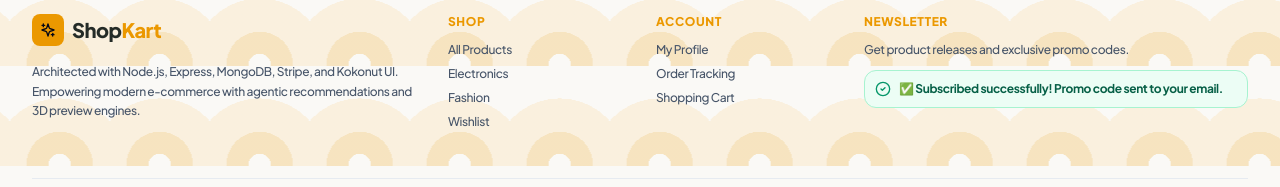
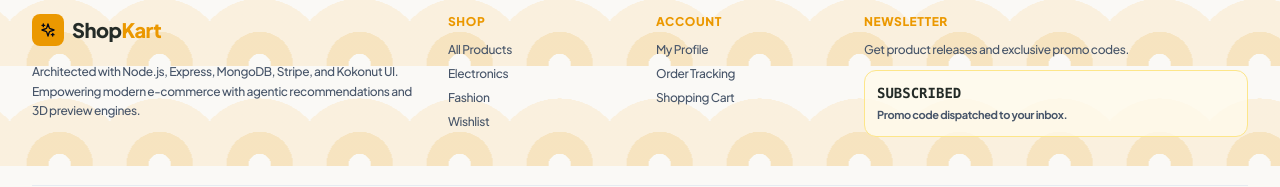
Before and after one commit to Aryanuser07/ShopKart, a React (Vite) app in the folder client/: page / in a window 1280 px wide. Both pictures are taken after typing "name@example.com" into the empty fields and a click on the button "Join". Shown: the part 2725-2912 px from the top of the page. Built offline with nearby package versions, Linux system fonts and the light colour scheme; no server answers.

Commit message:
feat(ui): add Kokonut UI MatrixText animation for newsletter, remove all emojis from OTP section and email templates

```diff
--- a/client/src/components/AuthModal.tsx
+++ b/client/src/components/AuthModal.tsx
@@ -66,7 +66,7 @@ export const AuthModal: React.FC<AuthModalProps> = ({ isOpen, onClose }) => {
       setOtpPurpose('signup');
       setStep('otp');
       setCooldown(30);
-      setSuccessMsg(`🔐 6-digit verification code sent to ${email}. Please check your email inbox.`);
+      setSuccessMsg(`6-digit verification code sent to ${email}. Please check your email inbox.`);
     } catch (err: any) {
       setError(err.response?.data?.message || 'Failed to request signup OTP. Check details.');
     } finally {
@@ -88,7 +88,7 @@ export const AuthModal: React.FC<AuthModalProps> = ({ isOpen, onClose }) => {
       setOtpPurpose('login');
       setStep('otp');
       setCooldown(30);
-      setSuccessMsg(`🔐 6-digit login code sent to ${email}. Please check your email inbox.`);
+      setSuccessMsg(`6-digit login code sent to ${email}. Please check your email inbox.`);
     } catch (err: any) {
       setError(err.response?.data?.message || 'Failed to send OTP code. Please check email address.');
     } finally {
@@ -251,14 +251,12 @@ export const AuthModal: React.FC<AuthModalProps> = ({ isOpen, onClose }) => {
 
                 {error && (
                   <div className="mb-4 p-3 bg-red-50 border border-red-200 text-red-700 text-xs font-bold rounded-xl flex items-center space-x-2">
-                    <span>⚠️</span>
                     <span>{error}</span>
                   </div>
                 )}
 
                 {successMsg && (
                   <div className="mb-4 p-3 bg-emerald-50 border border-emerald-200 text-emerald-800 text-xs font-bold rounded-xl flex items-center space-x-2">
-                    <span>📧</span>
                     <span>{successMsg}</span>
                   </div>
                 )}
--- a/client/src/components/Footer.tsx
+++ b/client/src/components/Footer.tsx
@@ -1,7 +1,8 @@
 import React, { useState } from 'react';
 import { Link } from 'react-router-dom';
-import { Sparkles, CheckCircle2 } from 'lucide-react';
+import { Sparkles } from 'lucide-react';
 import { useAuth } from '../context/AuthContext';
+import MatrixText from './MatrixText';
 
 export const Footer: React.FC = () => {
   const { user } = useAuth();
@@ -13,7 +14,7 @@ export const Footer: React.FC = () => {
     if (!email || !email.includes('@')) return;
     setIsSubscribed(true);
     setEmail('');
-    setTimeout(() => setIsSubscribed(false), 5000);
+    setTimeout(() => setIsSubscribed(false), 6000);
   };
 
   return (
@@ -65,9 +66,9 @@ export const Footer: React.FC = () => {
             <p className="text-xs text-slate-600 font-medium">Get product releases and exclusive promo codes.</p>
 
             {isSubscribed ? (
-              <div className="flex items-center space-x-2 bg-emerald-50 border border-emerald-200 text-emerald-800 p-2.5 rounded-xl text-xs font-bold">
-                <CheckCircle2 className="w-4 h-4 text-emerald-600 shrink-0" />
-                <span>✅ Subscribed successfully! Promo code sent to your email.</span>
+              <div className="bg-amber-50/80 border border-amber-200 p-3 rounded-xl shadow-xs">
+                <MatrixText text="SUBSCRIBED" className="min-h-0 text-[#242b27]" />
+                <p className="text-[11px] font-bold text-slate-600 mt-1">Promo code dispatched to your inbox.</p>
               </div>
             ) : (
               <form onSubmit={handleNewsletterSubmit} className="flex items-center space-x-2">
--- /dev/null
+++ b/client/src/components/MatrixText.tsx
@@ -0,0 +1,139 @@
+import { motion } from "framer-motion";
+import { useCallback, useEffect, useMemo, useState } from "react";
+
+interface LetterState {
+  char: string;
+  isMatrix: boolean;
+  isSpace: boolean;
+}
+
+interface MatrixTextProps {
+  text?: string;
+  className?: string;
+  initialDelay?: number;
+  letterAnimationDuration?: number;
+  letterInterval?: number;
+}
+
+export const MatrixText = ({
+  text = "SUBSCRIBED!",
+  className = "",
+  initialDelay = 100,
+  letterAnimationDuration = 400,
+  letterInterval = 80,
+}: MatrixTextProps) => {
+  const [letters, setLetters] = useState<LetterState[]>(() =>
+    text.split("").map((char) => ({
+      char,
+      isMatrix: false,
+      isSpace: char === " ",
+    }))
+  );
+  const [isAnimating, setIsAnimating] = useState(false);
+
+  const getRandomChar = useCallback(
+    () => (Math.random() > 0.5 ? "1" : "0"),
+    []
+  );
+
+  const animateLetter = useCallback(
+    (index: number) => {
+      if (index >= text.length) return;
+
+      requestAnimationFrame(() => {
+        setLetters((prev) => {
+          const newLetters = [...prev];
+          if (!newLetters[index].isSpace) {
+            newLetters[index] = {
+              ...newLetters[index],
+              char: getRandomChar(),
+              isMatrix: true,
+            };
+          }
+          return newLetters;
+        });
+
+        setTimeout(() => {
+          setLetters((prev) => {
+            const newLetters = [...prev];
+            newLetters[index] = {
+              ...newLetters[index],
+              char: text[index],
+              isMatrix: false,
+            };
+            return newLetters;
+          });
+        }, letterAnimationDuration);
+      });
+    },
+    [getRandomChar, text, letterAnimationDuration]
+  );
+
+  const startAnimation = useCallback(() => {
+    if (isAnimating) return;
+
+    setIsAnimating(true);
+    let currentIndex = 0;
+
+    const animate = () => {
+      if (currentIndex >= text.length) {
+        setIsAnimating(false);
+        return;
+      }
+
+      animateLetter(currentIndex);
+      currentIndex++;
+      setTimeout(animate, letterInterval);
+    };
+
+    animate();
+  }, [animateLetter, text, isAnimating, letterInterval]);
+
+  useEffect(() => {
+    const timer = setTimeout(startAnimation, initialDelay);
+    return () => clearTimeout(timer);
+  }, []);
+
+  const motionVariants = useMemo(
+    () => ({
+      matrix: {
+        color: "#eb9800",
+        textShadow: "0 2px 4px rgba(235, 152, 0, 0.5)",
+      },
+    }),
+    []
+  );
+
+  return (
+    <div
+      aria-label="Matrix text animation"
+      className={`flex items-center justify-start text-[#242b27] ${className}`}
+    >
+      <div className="flex items-center justify-center">
+        <div className="flex flex-wrap items-center justify-center">
+          {letters.map((letter, index) => (
+            <motion.div
+              animate={letter.isMatrix ? "matrix" : "normal"}
+              className="w-[1ch] overflow-hidden text-center font-mono text-sm font-black tracking-wider"
+              initial="initial"
+              key={`${index}-${letter.char}`}
+              style={{
+                display: "inline-block",
+                fontVariantNumeric: "tabular-nums",
+              }}
+              transition={{
+                duration: 0.1,
+                ease: "easeInOut",
+              }}
+              variants={motionVariants}
+            >
+              {letter.isSpace ? "\u00A0" : letter.char}
+            </motion.div>
+          ))}
+        </div>
+      </div>
+    </div>
+  );
+};
+
+export default MatrixText;
```
Also changed, not shown: 1 other file (tests, documents, lock files or other folders).
